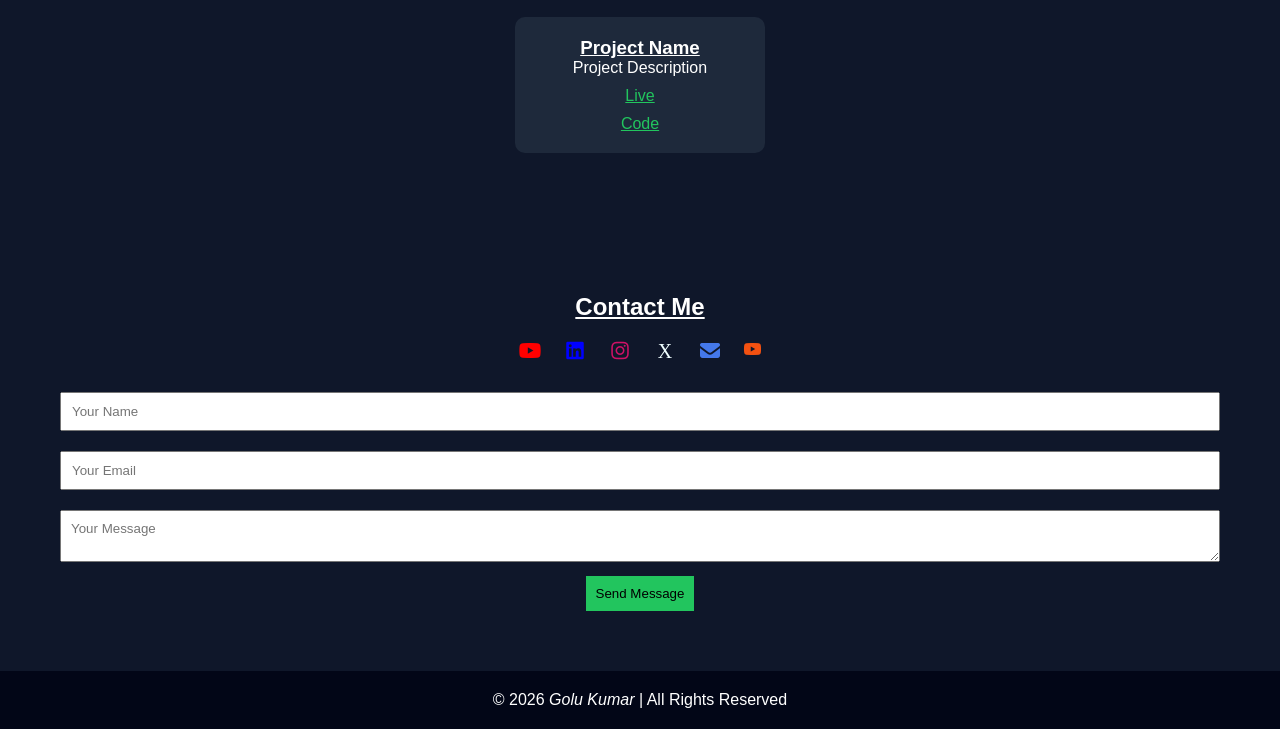
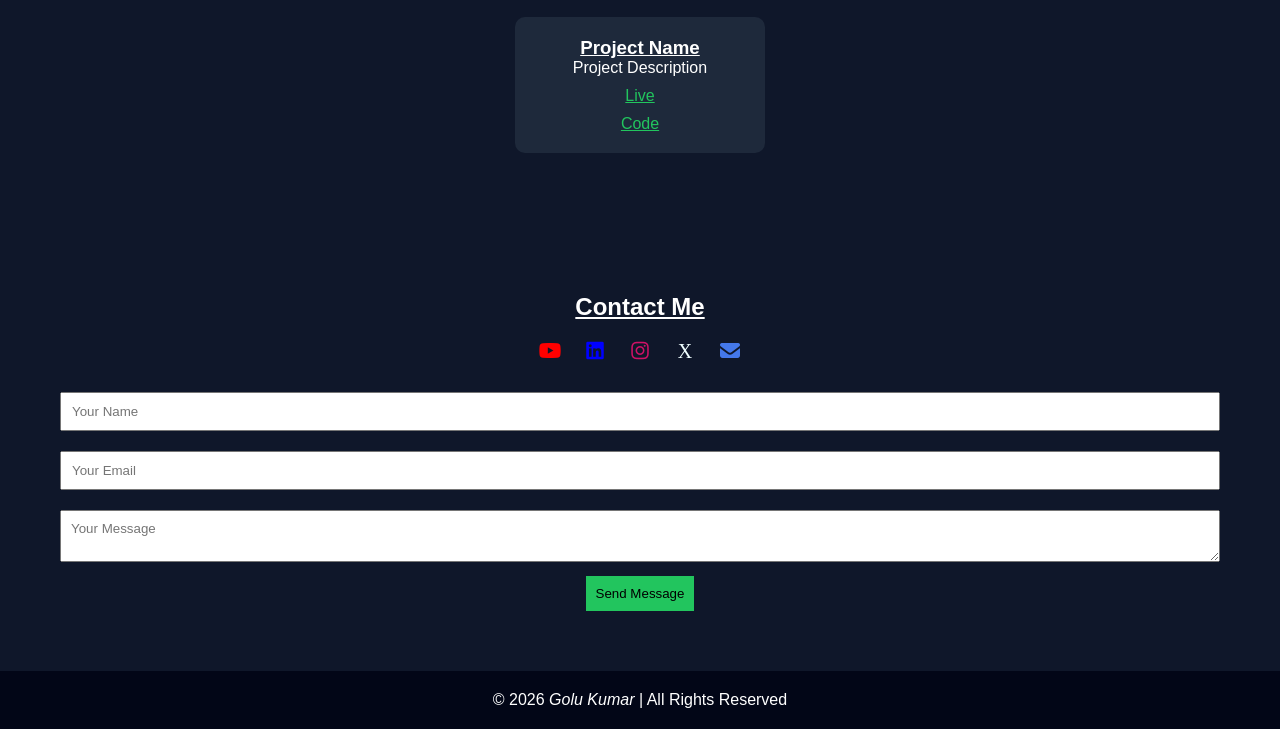
Before and after one commit to golukumar56224-source/Portfolio, a plain HTML site: page index.html in a window 1280 px wide. Shown: the part 1479-2208 px from the top of the page. Drawn offline with Linux system fonts and the light colour scheme.

Commit message:
Update index.html

```diff
--- a/index.html
+++ b/index.html
@@ -140,7 +140,6 @@ skills in a professional environment while continuously learning and contributin
 
   <a href="golukumar56224@gmail.com" target="_blank"><i class="fa-solid fa-envelope" style="color:rgb(68, 120, 234); font-size: 20px;"></i></a>
 
-  <a href="http://www.youtube.com/@English_With_Golu"target="_blank"><i class="fa-brands fa-youtube" style="color:rgb(243, 81, 17); size: 20px;"></i> </a>
 </div>
 
   <form id="form">
```
